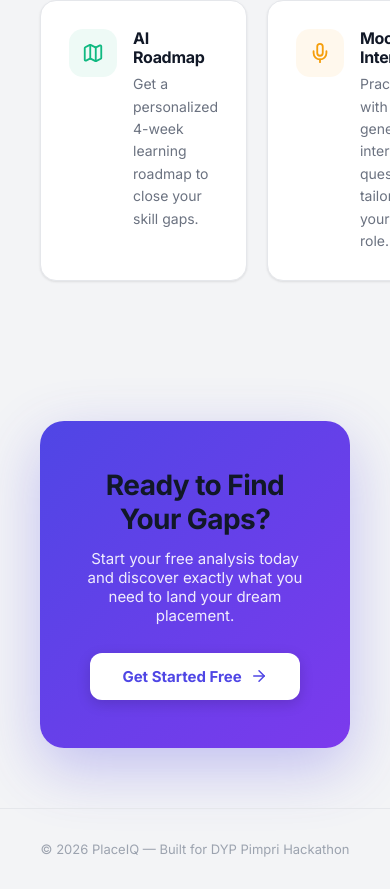
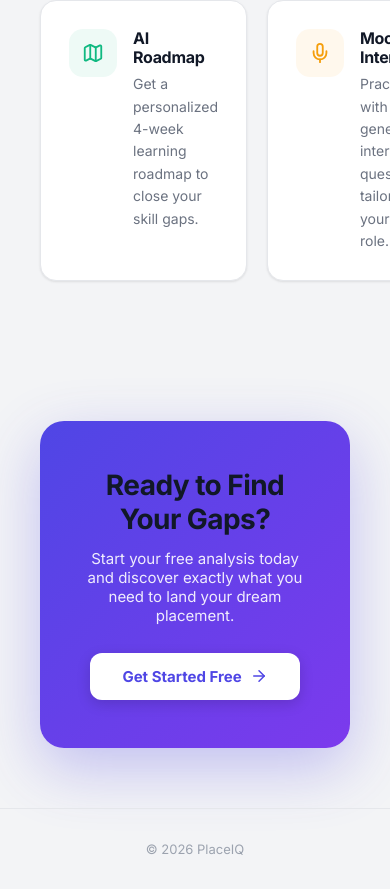
Before and after one commit to vijay-narale/DYP, a React (Vite) app in the folder frontend/: page / in a window 390 px wide. Shown: the part 1777-2666 px from the top of the page. Built offline with nearby package versions, Linux system fonts and the light colour scheme; no server answers.

Commit message:
feat: create responsive landing page with hero, stats, features, and CTA sections

```diff
--- a/frontend/src/pages/HomePage.jsx
+++ b/frontend/src/pages/HomePage.jsx
@@ -177,7 +177,7 @@ export default function HomePage() {
         padding: '32px 40px', borderTop: '1px solid var(--border)',
         textAlign: 'center', color: 'var(--text-muted)', fontSize: 13,
       }}>
-        © 2026 PlaceIQ — Built for DYP Pimpri Hackathon
+        © 2026 PlaceIQ
       </footer>
     </div>
   );
```
